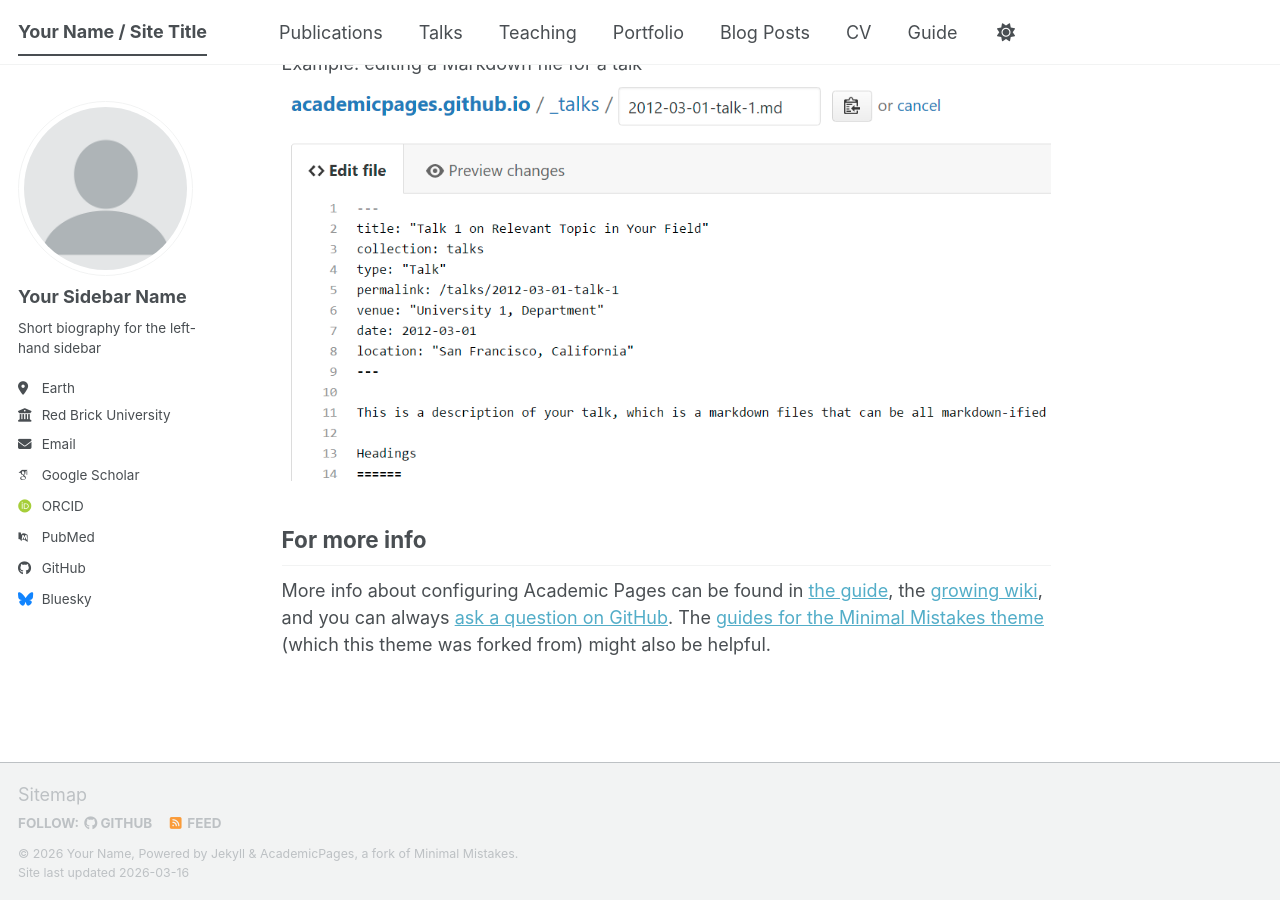
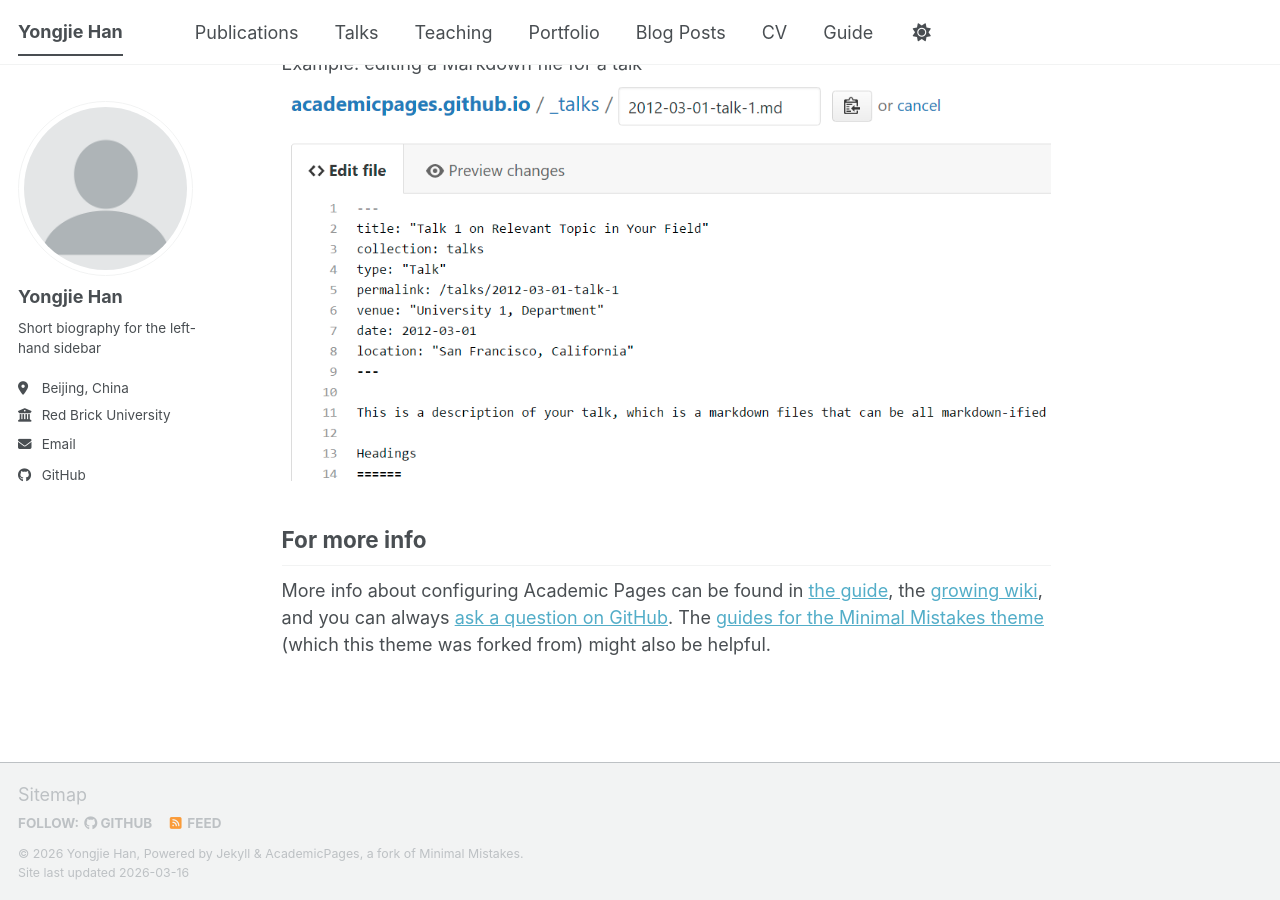
Before and after one commit to yongjiehan/yongjiehan.github.io, a Jekyll site: the page built from _pages/about.md, in a window 1280 px wide and 900 px high, scrolled down 2720 px. Built offline with Jekyll 4.4.1, drawn with Linux system fonts in a browser that asks for light colours; some web fonts are replaced; a script bundle is joined from its source files by our own code; library files that are not in the unit come from our copies.

Commit message:
Update _config.yml

```diff
--- a/_config.yml
+++ b/_config.yml
@@ -9,9 +9,9 @@
 # Basic Site Settings
 locale                   : "en-US"
 site_theme               : "default" # The available themes options are "default", "air", "sunrise", "mint", "dirt" and "contrast"
-title                    : "Your Name / Site Title"
+title                    : "Yongjie Han"
 title_separator          : "-"
-name                     : &name "Your Name"
+name                     : &name "Yongjie Han"
 description              : &description "Your Name's academic portfolio"   # Update this with a general description of your site, this is the default if not overridden by a page
 url                      : https://academicpages.github.io # The base hostname & protocol for your site e.g. "https://[your GitHub username].github.io",
                                                            # or if you already have some other page hosted on Github then use "https://[your GitHub username].github.io/[Your Repo Name]"
@@ -24,24 +24,24 @@ repository               : "academicpages/academicpages.github.io"
 author:
   # Biographic information
   avatar           : "profile.png"
-  name             : "Your Sidebar Name"
+  name             : "Yongjie Han"
   pronouns         : # example: "she/her"
   bio              : "Short biography for the left-hand sidebar"
-  location         : "Earth"
+  location         : "Beijing, China"
   employer         : "Red Brick University"
   uri              : # URL
-  email            : "none@example.org"
+  email            : "hanyongjie@stu.pku.edu.cn"
 
   # Academic websites
   academia         : # URL
   arxiv            : # URL - Update with the correct link to your profile
-  googlescholar    : "https://scholar.google.com/citations?user=PS_CX0AAAAAJ"
+  googlescholar    :
   inspire-hep      : # URL
   impactstory      : # URL
-  orcid            : "https://orcid.org/yourorcidurl"
+  orcid            :
   semantic         : # URL
   ssrn             : # URL
-  pubmed           : "https://www.ncbi.nlm.nih.gov/pubmed/?term=john+snow"
+  pubmed           :
   researchgate     : # URL
   scopus           : # URL
   zotero           : # URL
@@ -51,13 +51,13 @@ author:
   bitbucket        : # Username - Update with your username on the site
   codepen          : # Username
   dribbble         : # Username
-  github           : "academicpages"
+  github           : "yongjiehan"
   kaggle           : # Username
   stackoverflow    : # User number or user number and name (i.e., use "1" or "1/jeff-atwood")
 
   # Social media
   artstation       : # Username
-  bluesky          : "bsky.app" # Replace this with you Bluesky username
+  bluesky          :  # Replace this with you Bluesky username
   facebook         : # Username
   flickr           : # Username
   foursquare       : # Username
```
